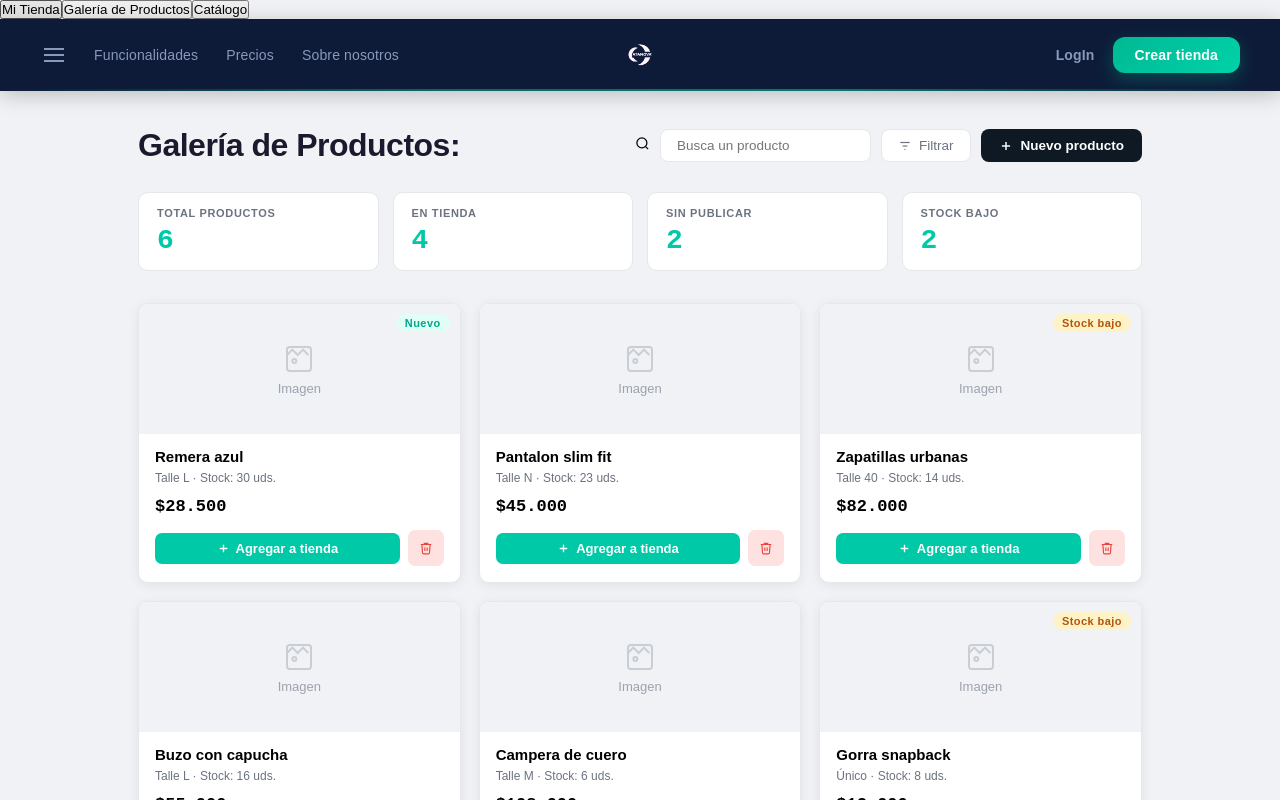
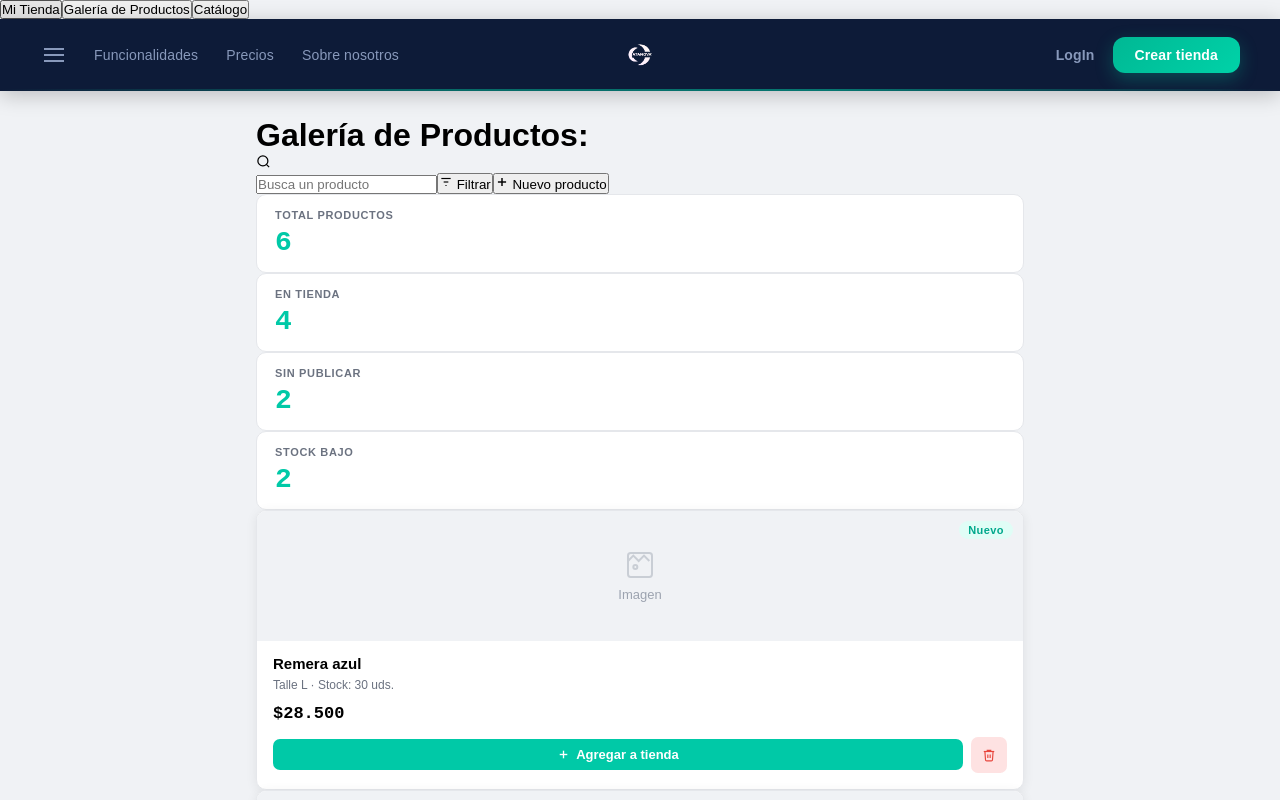
Before and after one commit to tomas-goldentul/Catanova-Frontend, a React (Vite) app: page / in a window 1280 px wide. Both pictures are taken after a click on the button "Galería de Productos". Shown: the top 800 px of the page. Built offline with nearby package versions, Linux system fonts and the light colour scheme; a web font is replaced by a local one.

Commit message:
Refactor GaleriaProductos.css for better layout and styles

```diff
--- a/src/components/GaleriaProductos/GaleriaProductos.css
+++ b/src/components/GaleriaProductos/GaleriaProductos.css
@@ -1,134 +1,131 @@
-/* ── Variables globales (podés moverlas a tu index.css o :root global) ── */
-:root {
-    --color-teal:        #00c9a7;
-    --color-teal-dark:   #00a88c;
-    --color-navy:        #0f1923;
-    --color-bg:          #f5f6f8;
-    --color-border:      #e5e7eb;
-    --color-text:        #1a1a2e;
-    --color-text-muted:  #6b7280;
-    --radius:            10px;
-    --font-mono:         'DM Mono', monospace;
-}
-
-/* ── Layout principal ── */
 .galeria {
-    flex: 1;
-    padding: 36px 48px 48px;
-    max-width: 1100px;
+    padding-top: 2%;
+    padding-bottom: 2%;
+    max-width: 60%;
     margin: 0 auto;
     width: 100%;
 }
 
-/* ── Encabezado ── */
-.galeria__header {
+.estadisticasGenerales {
+    display: grid;
+    grid-template-columns: repeat(4, 1fr);
+    gap: 14px;
+    margin-bottom: 3%;
+}
+
+.divBuscarProductos {
     display: flex;
     align-items: center;
     justify-content: space-between;
     flex-wrap: wrap;
     gap: 16px;
-    margin-bottom: 28px;
+    margin-bottom: 3%;
 }
 
-.galeria__titulo {
-    font-size: 32px;
-    font-weight: 700;
-    letter-spacing: -0.5px;
-    color: var(--color-text);
+.divBuscarProductos h1 {
+    font-size: 200%;
+    letter-spacing: -0.3%;
+    color: black;
 }
 
-.galeria__acciones {
+.accionesBuscador {
     display: flex;
     align-items: center;
-    gap: 10px;
+    gap: 12px;
+    margin-right: 6.5%;
 }
 
-/* Botón buscar */
-.galeria__btn-buscar {
+.galeriaBuscadorContenedor {
     display: flex;
     align-items: center;
     gap: 8px;
     background: #ffffff;
-    border: 1.5px solid var(--color-border);
-    border-radius: 8px;
-    padding: 8px 16px;
-    font-size: 13.5px;
-    color: var(--color-text-muted);
+    border: 1.5px solid #e5e7eb;
+    border-radius: 7px;
+    padding-top: 1.7%;
+    padding-bottom: 1.7%;
+    padding-left: 3%;
     cursor: pointer;
-    font-family: inherit;
     transition: border-color 0.2s, box-shadow 0.2s;
 }
 
-.galeria__btn-buscar:hover {
-    border-color: var(--color-teal);
-    box-shadow: 0 0 0 3px rgba(0, 201, 167, 0.12);
+.galeriaBuscadorContenedor:hover {
+    border-color: #00c9a7;
+    box-shadow: 0 0 0 2px rgba(0, 201, 167, 0.12);
 }
 
-/* Botón filtrar */
-.galeria__btn-filtrar {
+.galeriaBuscador {
+    border: none;
+    outline: none;
+    font-size: 90%;
+    color: #6b7280;
+    font-family: inherit;
+}
+
+
+.galeriaFiltrar {
     display: flex;
     align-items: center;
     gap: 7px;
     background: #ffffff;
-    border: 1.5px solid var(--color-border);
-    border-radius: 8px;
-    padding: 8px 16px;
-    font-size: 13.5px;
-    color: var(--color-text-muted);
+    border: 1.5px solid #e5e7eb;
+    border-radius: 7px;
+    padding-top: 1.7%;
+    padding-bottom: 1.7%;
+    padding-left: 3%;
+    padding-right: 3%;
+    font-size: 90%;
+    color: #6b7280;
     cursor: pointer;
     font-family: inherit;
     transition: border-color 0.2s;
 }
 
-.galeria__btn-filtrar:hover {
-    border-color: var(--color-teal);
+.galeriaFiltrar:hover {
+    border-color: #00c9a7;
+    box-shadow: 0 0 0 2px rgba(0, 201, 167, 0.12);
 }
 
 /* Botón nuevo producto */
-.galeria__btn-nuevo {
+.galeriaCrearNuevoProd {
     display: flex;
     align-items: center;
     gap: 8px;
-    background: var(--color-navy);
+    background: #00c9a7;
     color: #ffffff;
     border: none;
-    border-radius: 8px;
-    padding: 9px 18px;
-    font-size: 13.5px;
-    font-weight: 600;
+    border-radius: 7px;
+    padding-top: 2%;
+    padding-bottom: 2%;
+    padding-left: 4.4%;
+    padding-right: 4.4%;
+    font-size: 90%;
     cursor: pointer;
     font-family: inherit;
     transition: background 0.2s, transform 0.15s;
+    flex-wrap: nowrap;
+    white-space: nowrap;
 }
 
-.galeria__btn-nuevo:hover {
+.galeriaCrearNuevoProd:hover {
     background: #2a3547;
     transform: translateY(-1px);
 }
 
-/* ── Stats ── */
-.galeria__stats {
-    display: grid;
-    grid-template-columns: repeat(4, 1fr);
-    gap: 14px;
-    margin-bottom: 32px;
-}
-
-/* ── Grid de tarjetas ── */
-.galeria__grid {
+.productosOrdenados {
     display: grid;
     grid-template-columns: repeat(3, 1fr);
     gap: 18px;
-    margin-bottom: 32px;
+    margin-bottom: 3%;
 }
 
 /* Stagger de animación en las tarjetas hijas */
-.galeria__grid > :nth-child(1) { animation-delay: 0.05s; }
-.galeria__grid > :nth-child(2) { animation-delay: 0.10s; }
-.galeria__grid > :nth-child(3) { animation-delay: 0.15s; }
-.galeria__grid > :nth-child(4) { animation-delay: 0.20s; }
-.galeria__grid > :nth-child(5) { animation-delay: 0.25s; }
-.galeria__grid > :nth-child(6) { animation-delay: 0.30s; }
+.productosOrdenados > :nth-child(1) { animation-delay: 0.05s; }
+.productosOrdenados > :nth-child(2) { animation-delay: 0.10s; }
+.productosOrdenados > :nth-child(3) { animation-delay: 0.15s; }
+.productosOrdenados > :nth-child(4) { animation-delay: 0.20s; }
+.productosOrdenados > :nth-child(5) { animation-delay: 0.25s; }
+.productosOrdenados > :nth-child(6) { animation-delay: 0.30s; }
 
 /* ── Responsive ── */
 @media (max-width: 900px) {
@@ -136,25 +133,25 @@
         padding: 24px 20px;
     }
 
-    .galeria__stats {
+    .estadisticasGenerales {
         grid-template-columns: repeat(2, 1fr);
     }
 
-    .galeria__grid {
+    .productosOrdenados {
         grid-template-columns: repeat(2, 1fr);
     }
 }
 
 @media (max-width: 600px) {
-    .galeria__titulo {
+    .divBuscarProductos h1 {
         font-size: 24px;
     }
 
-    .galeria__grid {
+    .productosOrdenados {
         grid-template-columns: 1fr;
     }
 
-    .galeria__stats {
+    .estadisticasGenerales {
         grid-template-columns: repeat(2, 1fr);
     }
 }
```
